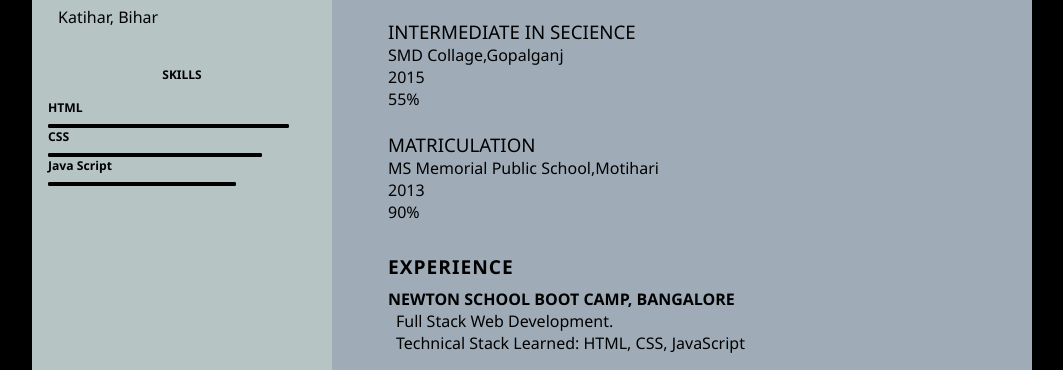
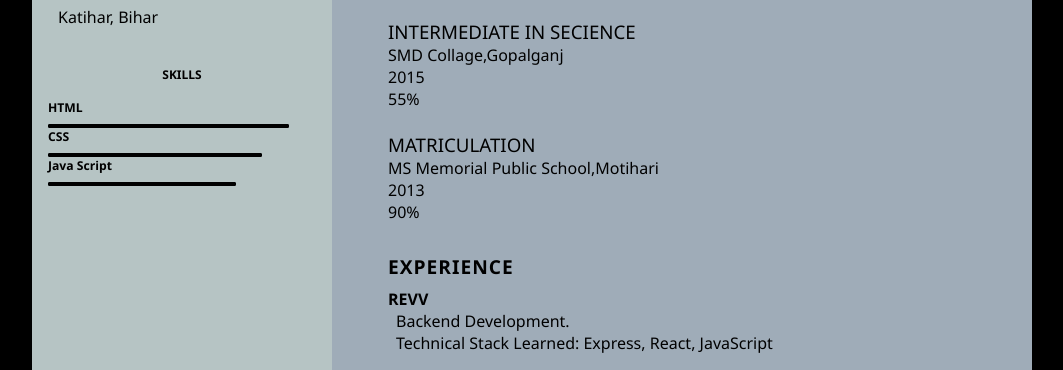
Before and after one commit to srivastava02aman/responsive-resume-css, a plain HTML site: page index.html in a window 1280 px wide. Shown: the part 430-800 px from the top of the page, without its empty margins (32-1095 px from the left). Drawn offline with Linux system fonts and the light colour scheme.

Commit message:
Update index.html

```diff
--- a/index.html
+++ b/index.html
@@ -129,10 +129,10 @@
         <h2 class="right-title">experience</h2>
         <div class="experience-content">
             <p>
-            <h4>Newton School Boot Camp, Bangalore</h4>
+            <h4>REVV</h4>
             <ul>
-                <li>Full Stack Web Development.</li>
-                <li>Technical Stack Learned: HTML, CSS, JavaScript</li>
+                <li>Backend Development.</li>
+                <li>Technical Stack Learned: Express, React, JavaScript</li>
             </ul>
             </p>
         </div>
```
